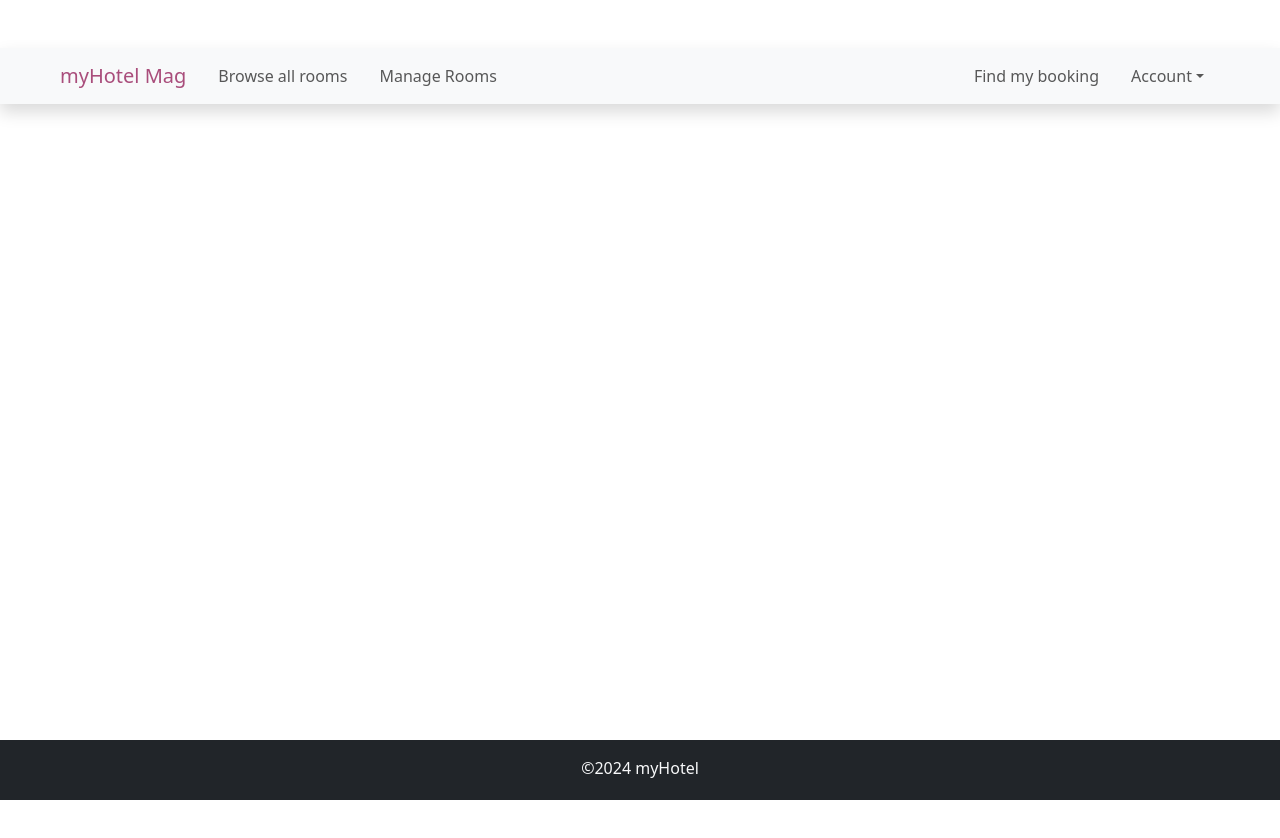
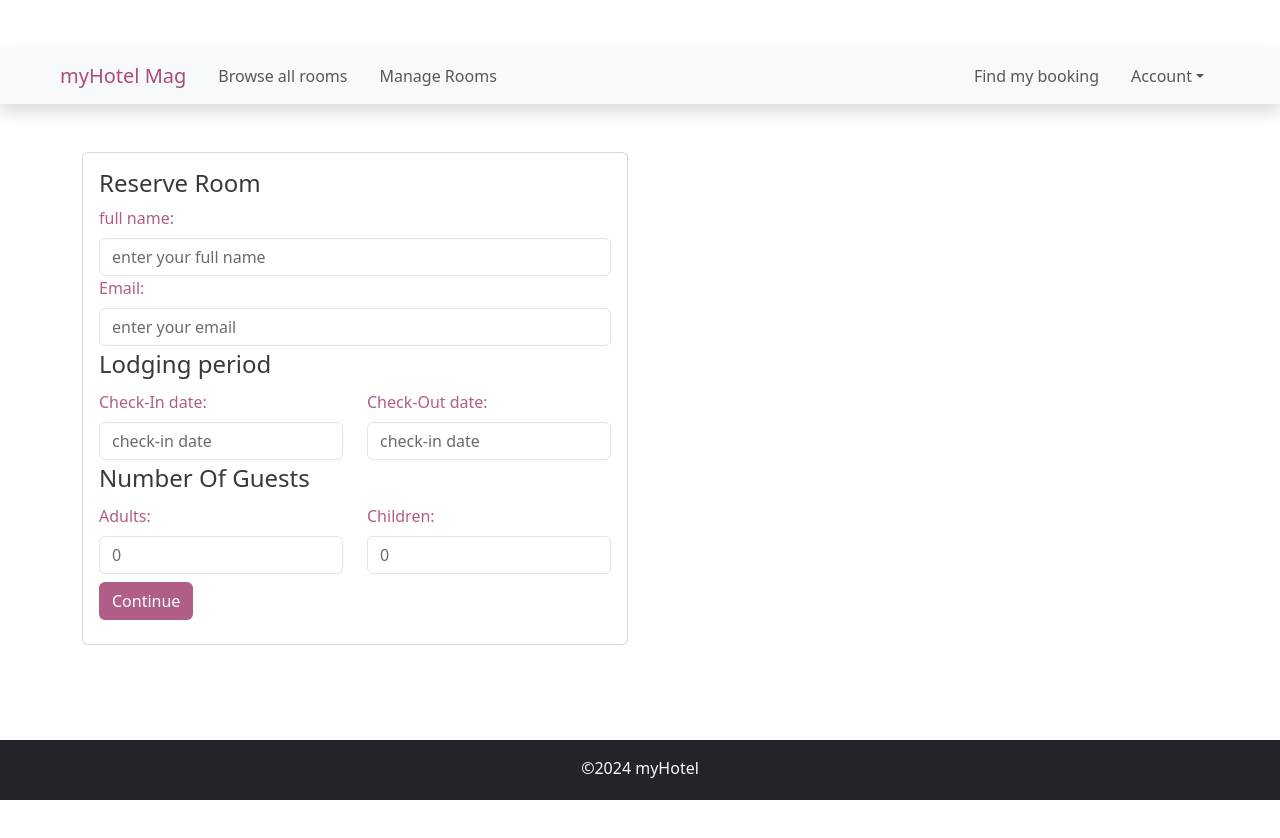
Before and after one commit to LVQT-ss/HotelApp-REACT, a React (Vite) app in the folder lakeSide-hotel/: page /book-room/1 in a window 1280 px wide. Shown: the top 838 px of the page. Built offline with nearby package versions, Linux system fonts and the light colour scheme; no server answers.

Commit message:
add page booking and fix major bug for bookingform

```diff
--- a/lakeSide-hotel/src/App.jsx
+++ b/lakeSide-hotel/src/App.jsx
@@ -10,6 +10,7 @@ import Footer from "./Component/layout/Footer.jsx";
 import NavBar from "./Component/layout/NavBar.jsx";
 import RoomListing from "./Component/room/RoomListing.jsx";
 import Admin from "./Component/admin/Admin.jsx";
+import Checkout from "./Component/booking/Checkout.jsx";
 function App() {
 
 
@@ -23,6 +24,7 @@ function App() {
           <Route path="/edit-room/:roomId" element={<EditRoom />} />
           <Route path="/existing-rooms" element={<ExistingRooms />} />
           <Route path="/add-room" element={<AddRoom />} />
+          <Route path="/book-room/:roomId" element={<Checkout />} />
           <Route path="/browse-all-rooms" element={<RoomListing />} />
           <Route path="/admin" element={<Admin />} />
         </Routes>
--- a/lakeSide-hotel/src/Component/booking/BookingForm.jsx
+++ b/lakeSide-hotel/src/Component/booking/BookingForm.jsx
@@ -2,7 +2,7 @@ import React, { useEffect, useState } from "react";
 import { getRoomById } from "../Utils/ApiFunctions";
 import { useNavigate, useParams } from "react-router-dom";
 import moment from "moment";
-import { Form } from "react-bootstrap";
+import { Form, FormControl } from "react-bootstrap";
 import BookingSummary from "./BookingSummary";
 const BookingForm = () => {
     const [isValidated, setIsValidated] = useState(false);
@@ -99,10 +99,11 @@ const BookingForm = () => {
                 <div className="row">
                     <div className="col-md-6">
                         <div className="card card-body mt-5">
-                            <h4 className="card card-title">Reserve Room</h4>
+                            <h4 className="card-title">Reserve Room</h4>
+
                             <Form noValidate validated={isValidated} onSubmit={handleSubmit}>
                                 <Form.Group>
-                                    <Form.Label htmlFor="guestName">full name:</Form.Label>
+                                    <Form.Label htmlFor="guestName" className="hotel-color">full name:</Form.Label>
 
                                     <FormControl
                                         required
@@ -120,7 +121,7 @@ const BookingForm = () => {
                                 </Form.Group>
 
                                 <Form.Group>
-                                    <Form.Label htmlFor="guestName">full name:</Form.Label>
+                                    <Form.Label htmlFor="guestName" className="hotel-color">Email:</Form.Label>
 
                                     <FormControl
                                         required
@@ -139,10 +140,10 @@ const BookingForm = () => {
 
 
                                 <fieldset style={{ border: "2px" }}>
-                                    <legend>Ldging period</legend>
+                                    <legend>Lodging period</legend>
                                     <div className="row">
                                         <div className="col-6">
-                                            <Form.Label htmlFor="check_In_Date">Check-In date:</Form.Label>
+                                            <Form.Label htmlFor="check_In_Date" className="hotel-color">Check-In date:</Form.Label>
 
                                             <FormControl
                                                 required
@@ -158,7 +159,7 @@ const BookingForm = () => {
                                             </Form.Control.Feedback>
                                     </div>
                                     <div className="col-6">
-                                            <Form.Label htmlFor="check_Out_Date">Check-In date:</Form.Label>
+                                            <Form.Label htmlFor="check_Out_Date" className="hotel-color">Check-Out date:</Form.Label>
 
                                             <FormControl
                                                 required
@@ -185,7 +186,7 @@ const BookingForm = () => {
                                 <legend>Number Of Guests</legend>
                                 <div className="row">
                                     <div className="col-6">
-                                            <Form.Label htmlFor="NumberOfAdults">Adults:</Form.Label>
+                                            <Form.Label htmlFor="NumberOfAdults" className="hotel-color">Adults:</Form.Label>
                                             <FormControl
                                                 required
                                                 type="number"
@@ -203,7 +204,7 @@ const BookingForm = () => {
                                     </div>
 
                                     <div className="col-6">
-                                            <Form.Label htmlFor="NumberOfChildren">Children:</Form.Label>
+                                            <Form.Label htmlFor="NumberOfChildren" className="hotel-color">Children:</Form.Label>
                                             <FormControl
                                                 required
                                                 type="number"
--- a/lakeSide-hotel/src/Component/booking/BookingSummary.jsx
+++ b/lakeSide-hotel/src/Component/booking/BookingSummary.jsx
@@ -1,47 +1,48 @@
 import moment from 'moment'
 import React, { useEffect, useState } from 'react'
 import { useNavigate } from 'react-router-dom'
+import { Button } from 'react-bootstrap' // Add the import for Button
 
-const BookingSummary = ({booking,payment,isFormValid,onConfirm}) => {
+const BookingSummary = ({ booking, payment, isFormValid, onConfirm }) => {
     const check_In_Date = moment(booking.check_In_Date)
     const check_Out_Date = moment(booking.check_Out_Date)
-    const numberOfDays= check_Out_Date.diff(check_In_Date,"days")
-    const[isBookingConfirmed,setIsBookingConfirmed] = useState(false)
-    const[isProcessingPayment,setIsProcessingPayment] = useState(false)
+    const numberOfDays = check_Out_Date.diff(check_In_Date, "days")
+    const [isBookingConfirmed, setIsBookingConfirmed] = useState(false)
+    const [isProcessingPayment, setIsProcessingPayment] = useState(false)
 
     const navigate = useNavigate()
 
-    const handleConfirmBooking =()=>{
+    const handleConfirmBooking = () => {
         setIsProcessingPayment(true)
-        setTimeout(()=>{
+        setTimeout(() => {
             setIsProcessingPayment(false)
-            setIsBookingConfirmed(false)
+            setIsBookingConfirmed(true) // Update the state to true when booking is confirmed
             onConfirm()
-        },3000)
+        }, 3000)
     }
 
-
-    useEffect(() =>{
-        if(isBookingConfirmed){
-            navigate("/booking-success")}
-    }, [isBookingConfirmed,navigate])
+    useEffect(() => {
+        if (isBookingConfirmed) {
+            navigate("/booking-success")
+        }
+    }, [isBookingConfirmed, navigate])
 
     return (
         <div className='card card-body mt-5'>
-        <h4>Reservation Summaty</h4>
-      <p>fullname : <strong>{booking.guestName}</strong></p>
-      <p>email : <strong>{booking.guestEmail}</strong></p>
-      <p>check in date : <strong>{moment(booking.check_In_Date).format("MMM Do YYYY")}</strong></p>
-      <p>check out date : <strong>{moment(booking.check_In_Date).format("MMM Do YYYY")}</strong></p>
-      <p>Number of Days : <strong>{numberOfDays}</strong></p>
+            <h4>Reservation Summary</h4>
+            <p>Full Name: <strong>{booking.guestName}</strong></p>
+            <p>Email: <strong>{booking.guestEmail}</strong></p>
+            <p>Check-In Date: <strong>{moment(booking.check_In_Date).format("MMM Do YYYY")}</strong></p>
+            <p>Check-Out Date: <strong>{moment(booking.check_Out_Date).format("MMM Do YYYY")}</strong></p>
+            <p>Number of Days: <strong>{numberOfDays}</strong></p>
             <div>
-        <h5>Number of guest</h5>
-        <strong>Adult {booking.numberOfAdults > 1 ? "s" : ""}:{booking.numberOfAdults}</strong>
-        <strong>Children {booking.numberOfChildren}</strong>
+                <h5>Number of Guests</h5>
+                <p>Adult{booking.numberOfAdults > 1 ? "s" : ""}: <strong>{booking.numberOfAdults}</strong></p>
+                <p>Children: <strong>{booking.numberOfChildren}</strong></p>
             </div>
             {payment > 0 ? (
                 <>
-        <p>Total Payment : <strong>{payment}</strong></p>
+                    <p>Total Payment: <strong>{payment}</strong></p>
 
                     {isFormValid && !isBookingConfirmed ? (
                         <Button
@@ -53,26 +54,24 @@ const BookingSummary = ({booking,payment,isFormValid,onConfirm}) => {
                                     <span className='spinner-border spinner-border-sm mr-2'
                                         role='status'
                                         aria-hidden='true'
-                >Booking Confirmed, redirecting to payment
-
-                </span>
+                                    ></span>
+                                    Booking Confirmed, redirecting to payment
                                 </>
-            ):(
-                "Confirm Booking and proceed to payment"
+                            ) : (
+                                "Confirm Booking and Proceed to Payment"
                             )}
 
                         </Button>
-        ): isBookingConfirmed(
-
+                    ) : isProcessingPayment ? (
                         <div className='d-flex justify-content-center align-items-center'>
                             <div className='spinner-border text-primary' role='status'>
                                 <span className='sr-only'>Loading</span>
                             </div>
                         </div>
-        ):null}
+                    ) : null}
                 </>
-      ):(
-        <p className='text-danger'>Check out date must be after check in date </p>
+            ) : (
+                <p className='text-danger'>Check-out date must be after check-in date</p>
             )}
         </div>
     )
--- /dev/null
+++ b/lakeSide-hotel/src/Component/booking/Checkout.jsx
@@ -0,0 +1,12 @@
+import React from 'react'
+import BookingForm from './BookingForm'
+
+const Checkout = () => {
+  return (
+    <div>
+      <BookingForm/>
+    </div>
+  )
+}
+
+export default Checkout
```
Also changed, not shown: lakeSide-hotel/src/Component/room/RoomCard.jsx (+4 -2 lines). Lines whose indentation alone changed are shown as unchanged.
